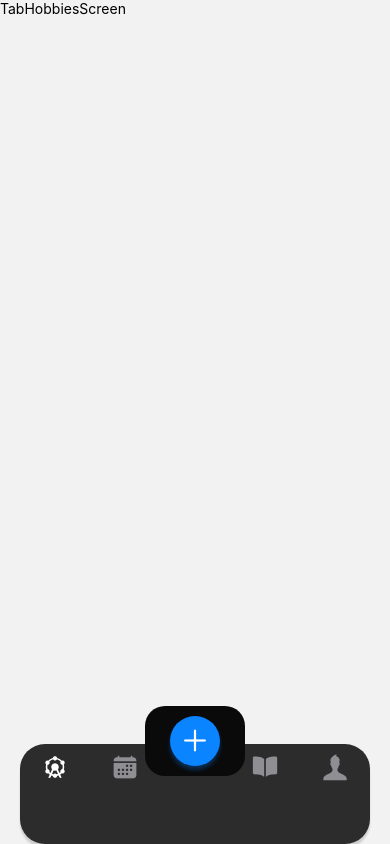
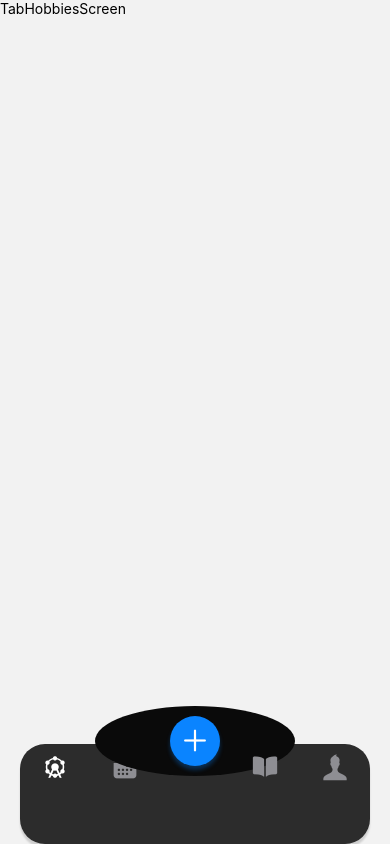
Before and after one commit to Vachek-hooves/Aristocrat, a React Native app: screen /TabNavigation in a window 390 px wide. Built offline with nearby package versions, Linux system fonts and the light colour scheme.

Commit message:
update tab bar add btn

```diff
--- a/TabNavigator/TabNavigation.js
+++ b/TabNavigator/TabNavigation.js
@@ -174,9 +174,10 @@ const styles = StyleSheet.create({
     backgroundColor: colors.main,
     justifyContent: 'center',
     alignItems: 'center',
-    width: 100,
-    height: 70,
-    borderRadius: 20,
+    width: 200,
+    // height: 30,
+    padding: 10,
+    borderRadius: '70%',
   },
 });
 
```
